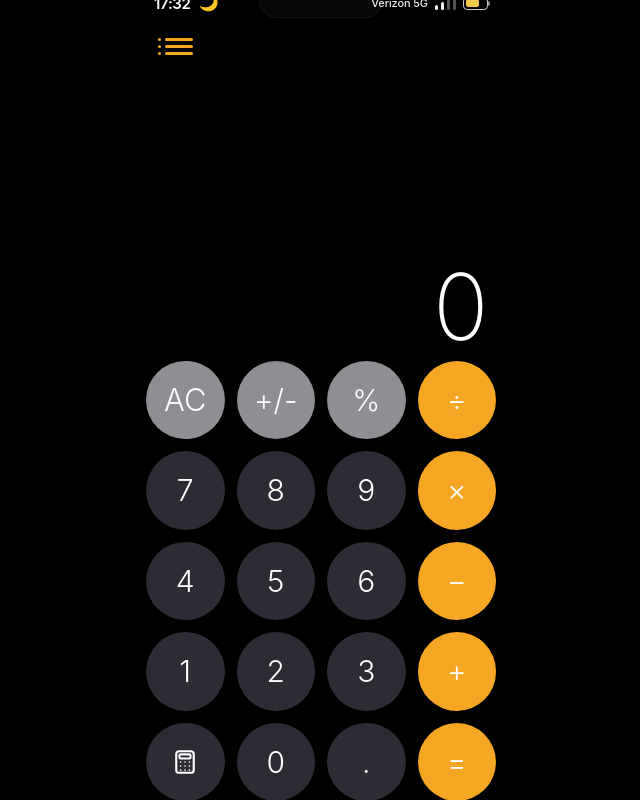
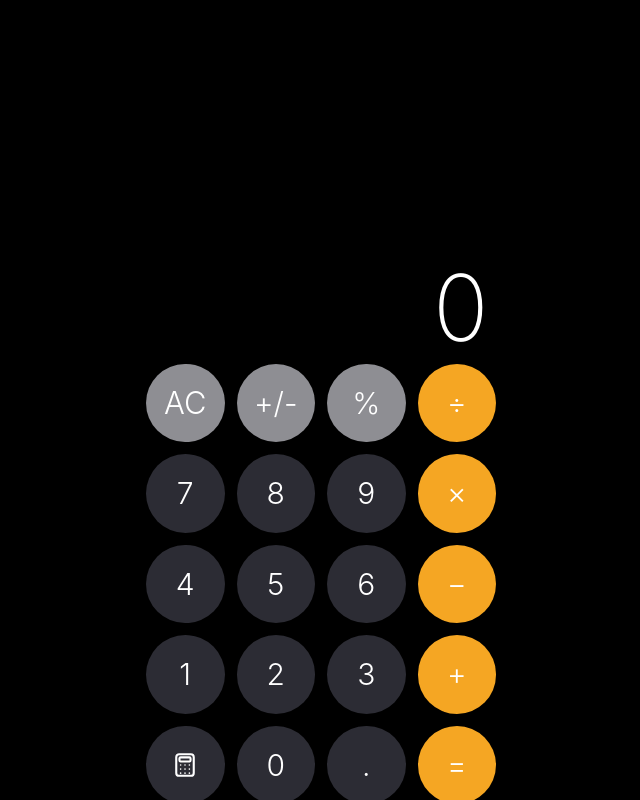
Before and after one commit to Knicksdebo22/Calculator, a React (Vite) app: page / in a window 1280 px wide. Shown: the whole page, without its empty margins (319-959 px from the left). Built offline with nearby package versions, Linux system fonts and the light colour scheme.

Commit message:
remove top and bottom ui

```diff
--- a/src/App.tsx
+++ b/src/App.tsx
@@ -55,14 +55,6 @@ function safeEval(expr: string) {
 function getLastTypedNumber(nextExpr: string) {
   const matches = nextExpr.match(/\d*\.?\d+/g);
   return matches && matches.length > 0 ? matches[matches.length - 1] : "";
-}
-
-function formatCurrentTime(date: Date) {
-  return date.toLocaleTimeString([], {
-    hour: "2-digit",
-    minute: "2-digit",
-    hour12: false,
-  });
 }
 
 function CalcIcon() {
@@ -141,16 +133,6 @@ function App() {
   const [justEvaluated, setJustEvaluated] = useState(false);
   const [lastTypedNumber, setLastTypedNumber] = useState("");
   const [clearPrimed, setClearPrimed] = useState(false);
-  const [currentTime, setCurrentTime] = useState(formatCurrentTime(new Date()));
-
-  useEffect(() => {
-    const updateTime = () => setCurrentTime(formatCurrentTime(new Date()));
-    updateTime();
-
-    const interval = window.setInterval(updateTime, 1000);
-
-    return () => window.clearInterval(interval);
-  }, []);
 
   const secondaryLine = useMemo(() => {
     if (!expression || justEvaluated) return "";
@@ -309,43 +291,8 @@ function App() {
 
   return (
     <div className="app-shell">
-      <div className="app-inner">
-        <div className="status-bar">
-          <div className="status-left">
-            <span>{currentTime}</span>
-            <span className="dnd-icon" aria-hidden="true">
-              🌙
-            </span>
-          </div>
-
-          <div className="dynamic-island" />
-
-          <div className="status-right">
-            <span className="carrier-text">Verizon 5G</span>
-
-            <div className="signal-bars smooth" aria-hidden="true">
-              <span />
-              <span />
-              <span />
-              <span />
-            </div>
-
-            <div className="battery-outline" aria-hidden="true">
-              <div className="battery-fill" />
-              <div className="battery-cap" />
-            </div>
-          </div>
-        </div>
-
-        <div className="menu-row">
-          <button type="button" className="menu-button" aria-label="Menu">
-            <span><i /><b /></span>
-            <span><i /><b /></span>
-            <span><i /><b /></span>
-          </button>
-        </div>
-
-        <div className="display-area">
+      <div className="app-inner clean-top">
+        <div className="display-area clean-display">
           <div className="secondary-display">
             {secondaryLine || <span className="hidden-zero">0</span>}
           </div>
@@ -381,10 +328,6 @@ function App() {
             );
           })}
         </div>
-
-        <div className="home-indicator-wrap">
-          <div className="home-indicator" />
-        </div>
       </div>
     </div>
   );
@@ -399,7 +342,6 @@ const helperChecks = [
   getLastTypedNumber("12+345") === "345",
   getLastTypedNumber("7.5×2") === "2",
   formatDisplay("1000") === "1,000",
-  /^\d{2}:\d{2}$/.test(formatCurrentTime(new Date())),
 ];
 
 if (helperChecks.some((passed) => !passed)) {
--- a/src/index.css
+++ b/src/index.css
@@ -37,154 +37,8 @@ button {
   flex-direction: column;
 }
 
-.status-bar {
-  position: relative;
-  display: flex;
-  justify-content: space-between;
-  align-items: center;
-  padding: 8px 28px 0 28px;
-  min-height: 42px;
-  flex-shrink: 0;
-}
-
-.status-left,
-.status-right {
-  display: flex;
-  align-items: center;
-  z-index: 2;
-  font-size: 15px;
-  font-weight: 600;
-  letter-spacing: -0.02em;
-}
-
-.status-left {
-  gap: 8px;
-}
-
-.status-right {
-  gap: 7px;
-}
-
-.dnd-icon {
-  font-size: 16px;
-  line-height: 1;
-  color: #6c63ff;
-  transform: translateY(-1px);
-}
-
-.dynamic-island {
-  position: absolute;
-  top: 4px;
-  left: 50%;
-  transform: translateX(-50%);
-  width: 124px;
-  height: 36px;
-  border-radius: 999px;
-  background: #070707;
-  border: 1px solid rgba(255,255,255,0.05);
-}
-
-.carrier-text {
-  font-size: 11px;
-  font-weight: 500;
-  color: rgba(255,255,255,0.92);
-  letter-spacing: -0.01em;
-}
-
-.signal-bars.smooth {
-  display: flex;
-  align-items: flex-end;
-  gap: 2.5px;
-  height: 14px;
-}
-
-.signal-bars.smooth span {
-  display: block;
-  width: 3.4px;
-  border-radius: 999px;
-  background: rgba(255,255,255,0.32);
-}
-
-.signal-bars.smooth span:nth-child(1) {
-  height: 5px;
-  background: rgba(255,255,255,0.95);
-}
-
-.signal-bars.smooth span:nth-child(2) {
-  height: 8px;
-  background: rgba(255,255,255,0.95);
-}
-
-.signal-bars.smooth span:nth-child(3) {
-  height: 11px;
-}
-
-.signal-bars.smooth span:nth-child(4) {
-  height: 14px;
-}
-
-.battery-outline {
-  position: relative;
-  width: 25px;
-  height: 13px;
-  border: 1.7px solid rgba(255,255,255,0.78);
-  border-radius: 4px;
-}
-
-.battery-fill {
-  position: absolute;
-  left: 1.5px;
-  top: 1.5px;
-  width: 13px;
-  height: 8px;
-  border-radius: 2.5px;
-  background: #f2c94c;
-}
-
-.battery-cap {
-  position: absolute;
-  right: -3px;
-  top: 3px;
-  width: 2px;
-  height: 5px;
-  border-radius: 0 2px 2px 0;
-  background: rgba(255,255,255,0.55);
-}
-
-.menu-row {
-  flex-shrink: 0;
-  padding: 18px 32px 0 32px;
-}
-
-.menu-button {
-  background: transparent;
-  color: #f5a623;
-  display: flex;
-  flex-direction: column;
-  gap: 4px;
-  padding: 0;
-}
-
-.menu-button span {
-  display: flex;
-  align-items: center;
-  gap: 4px;
-}
-
-.menu-button i {
-  width: 3px;
-  height: 3px;
-  border-radius: 999px;
-  background: currentColor;
-  display: block;
-}
-
-.menu-button b {
-  width: 28px;
-  height: 3px;
-  border-radius: 999px;
-  background: currentColor;
-  display: block;
+.clean-top {
+  justify-content: flex-end;
 }
 
 .display-area {
@@ -195,6 +49,11 @@ button {
   justify-content: flex-end;
   align-items: flex-end;
   padding: 6px 32px 8px 32px;
+}
+
+.clean-display {
+  padding-top: 0;
+  padding-bottom: 10px;
 }
 
 .secondary-display {
@@ -233,7 +92,7 @@ button {
   display: grid;
   grid-template-columns: repeat(4, 1fr);
   gap: 12px;
-  padding: 0 20px 8px 20px;
+  padding: 0 20px 18px 20px;
 }
 
 .calc-button {
@@ -275,20 +134,6 @@ button {
   height: 28px;
 }
 
-.home-indicator-wrap {
-  flex-shrink: 0;
-  display: flex;
-  justify-content: center;
-  padding-bottom: max(8px, env(safe-area-inset-bottom));
-}
-
-.home-indicator {
-  width: 160px;
-  height: 5px;
-  border-radius: 999px;
-  background: rgba(255,255,255,0.92);
-}
-
 @media (min-width: 700px) {
   .app-shell {
     display: flex;
```
